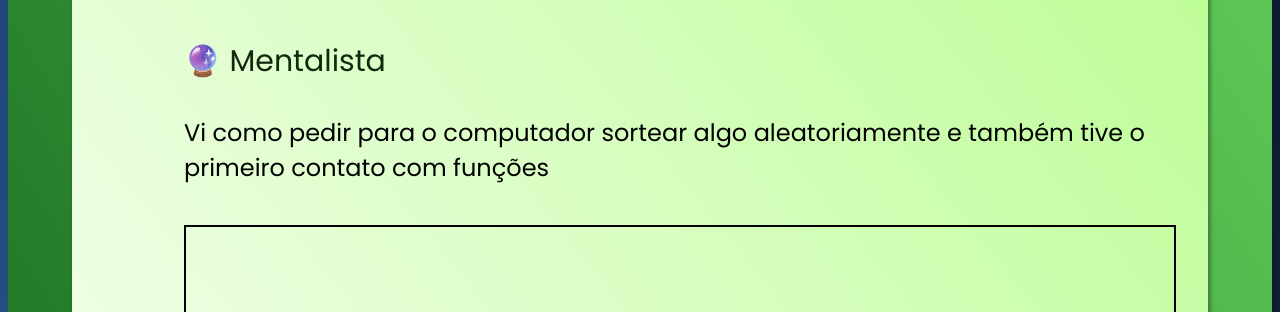
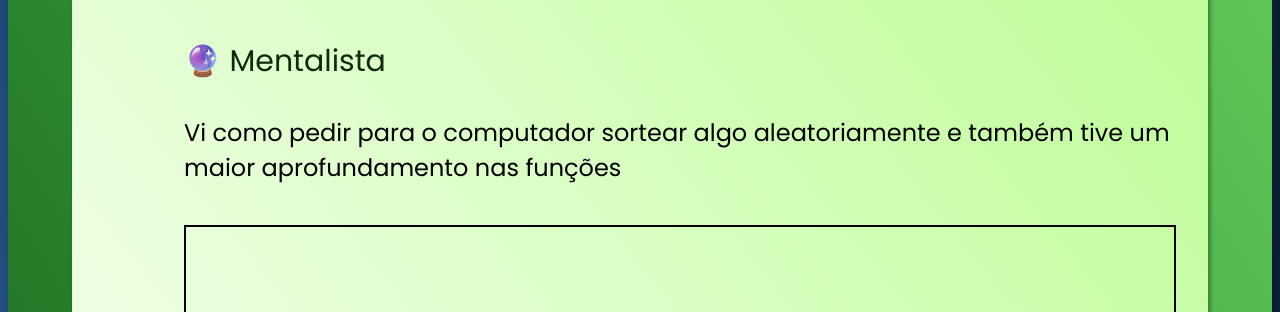
Before and after one commit to AllineVieira/ImersaoDev, a plain HTML site: page index.html in a window 1280 px wide. Shown: the part 1591-1903 px from the top of the page. Drawn offline with Linux system fonts and the light colour scheme; a script that the page names is missing.

Commit message:
Update index.html

```diff
--- a/index.html
+++ b/index.html
@@ -46,7 +46,7 @@
 <script async src="https://cpwebassets.codepen.io/assets/embed/ei.js"></script>
         </li>
        <li class="projetos-item"><p> 🔮 Mentalista</p>
-          <li class="descrição"> Vi como pedir para o computador sortear algo aleatoriamente e também tive o primeiro contato com funções</li>
+          <li class="descrição"> Vi como pedir para o computador sortear algo aleatoriamente e também tive um maior aprofundamento nas funções</li>
          <p class="codepen" data-height="300" data-default-tab="html,result" data-slug-hash="GRdpYoX" data-user="AllineVieira" style="height: 300px; box-sizing: border-box; display: flex; align-items: center; justify-content: center; border: 2px solid; margin: 1em 0; padding: 1em;">
   <span>See the Pen <a href="https://codepen.io/AllineVieira/pen/GRdpYoX">
   Mentalista - ID3</a> by Alline (<a href="https://codepen.io/AllineVieira">@AllineVieira</a>)
```
